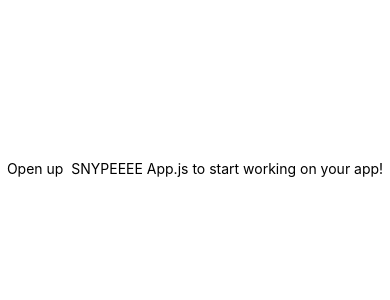
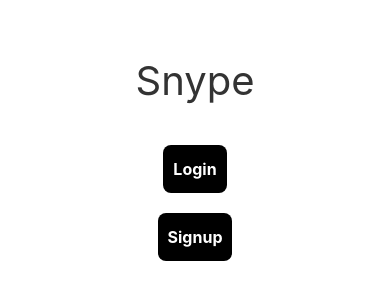
Before and after one commit to justinyu9/SnypeV2, a React Native app in the folder Snype/: screen / in a window 390 px wide. Shown: the part 254-554 px from the top of the page. Built offline with nearby package versions, Linux system fonts and the light colour scheme.

Commit message:
Created login and signup with basic validation

```diff
--- a/Snype/App.js
+++ b/Snype/App.js
@@ -1,10 +1,47 @@
-import React from 'react';
-import { StyleSheet, Text, View } from 'react-native';
+import React, {useState} from 'react';
+import { StyleSheet, Text, View, TouchableOpacity, Modal, TouchableWithoutFeedback, Keyboard } from 'react-native';
+import {MaterialIcons} from '@expo/vector-icons';
+import {globalStyles} from './styles/global';
+import LoginButton from './shared/login_button';
+import LoginForm from './screens/login_form'
+import SignUpForm from './screens/signup_form'
 
 export default function App() {
+  const [loginModalOpen, setLoginModalOpen] = useState(false);
+  const [signupModalOpen, setSignupModalOpen] = useState(false);
+
   return (
     <View style={styles.container}>
-      <Text>Open up  SNYPEEEE App.js to start working on your app!</Text>
+      <Modal visible={loginModalOpen} animationType='slide'>
+        <TouchableWithoutFeedback onPress={Keyboard.dismiss}>
+          <View style={styles.modalContent}>
+            <MaterialIcons
+              name='close'
+              size={28}
+              onPress = {()=>setLoginModalOpen(false)}
+              style={{...styles.modalToggle, ...styles.modalClose}}
+            />
+            <LoginForm/>
+          </View>
+        </TouchableWithoutFeedback>
+      </Modal>
+      <Modal visible={signupModalOpen} animationType='slide'>
+        <TouchableWithoutFeedback onPress={Keyboard.dismiss}>
+          <View style={styles.modalContent}>
+            <MaterialIcons
+              name='close'
+              size={28}
+              onPress = {()=>setSignupModalOpen(false)}
+              style={{...styles.modalToggle, ...styles.modalClose}}
+            />
+            <SignUpForm/>
+          </View>
+        </TouchableWithoutFeedback>
+      </Modal>
+      <Text style={globalStyles.titleText}>Snype</Text>
+      <LoginButton text='Login' onPress = {()=>setLoginModalOpen(true)}/>
+      <LoginButton text='Signup' onPress = {()=>setSignupModalOpen(true)}/>
+
     </View>
   );
 }
@@ -16,4 +53,19 @@ const styles = StyleSheet.create({
     alignItems: 'center',
     justifyContent: 'center',
   },
+  modalToggle:{
+      marginBottom: 10,
+      borderWidth: 1,
+      borderColor: '#f2f2f2',
+      padding: 10,
+      borderRadius: 10,
+      alignSelf: 'center',
+    },
+  modalClose:{
+    marginTop: 20,
+    marginBottom: 0,
+  },
+  modalContent:{
+    flex: 1,
+  },
 });
--- /dev/null
+++ b/Snype/screens/login_form.js
@@ -0,0 +1,54 @@
+import React from 'react';
+import { StyleSheet, Button, View, TextInput, Text } from 'react-native';
+import {globalStyles} from '../styles/global';
+import {Formik} from 'formik';
+import * as yup from 'yup';
+import LoginSubmitButton from '../shared/login_submit_button';
+
+// const reviewSchema = yup.object({
+//   title: yup.string()
+//     .required()
+//     .min(4),
+//   body: yup.string()
+//     .required()
+//     .min(8),
+//   rating: yup.string()
+//     .required()
+//     .test('is-num-1-5', 'Rating must be a number 1-5', (val)=>{
+//       return parseInt(val)<6 && parseInt(val)>0;
+//     })
+// })
+
+export default function LoginForm() {
+
+    return (
+      <View style={globalStyles.container}>
+        <Formik
+          initialValues={{ Username: '', Password: ''}}
+        >
+          {(props)=>(
+            <View>
+              <TextInput
+                style={globalStyles.input}
+                placeholder='Username'
+                onChangeText={props.handleChange('title')}
+                value={props.values.title}
+              />
+
+              <TextInput
+                secureTextEntry={true}
+                style={globalStyles.input}
+                placeholder='Password'
+                onChangeText={props.handleChange('body')}
+                value={props.values.body}
+              />
+
+              <LoginSubmitButton text='submit' onPress={props.handleSubmit}/>
+            </View>
+          )}
+        </Formik>
+
+      </View>
+    )
+
+}
--- /dev/null
+++ b/Snype/screens/signup_form.js
@@ -0,0 +1,99 @@
+import React from 'react';
+import { StyleSheet, Button, View, TextInput, Text } from 'react-native';
+import {globalStyles} from '../styles/global';
+import {Formik} from 'formik';
+import * as yup from 'yup';
+import SignupSubmitButton from '../shared/signup_submit_button';
+
+const phoneRegExp = /^((\\+[1-9]{1,4}[ \\-]*)|(\\([0-9]{2,3}\\)[ \\-]*)|([0-9]{2,4})[ \\-]*)*?[0-9]{3,4}?[ \\-]*[0-9]{3,4}?$/
+
+const reviewSchema = yup.object({
+  username: yup.string()
+    .required()
+    .label('Username')
+    .min(4),
+  email: yup.string()
+    .required()
+    .label('Email')
+    .email()
+    .min(8),
+  password: yup.string()
+    .required()
+    .label('Password')
+    .min(2, 'Password too short'),
+  verify_password: yup.string()
+    .required()
+    .test('passwords-match', 'Passwords must match', function(val) {
+      return this.parent.password === val;
+    }),
+  phone_number: yup.string()
+    .required()
+    .matches(phoneRegExp, 'Phone number is not valid')
+})
+
+export default function SignUpForm() {
+
+    return (
+      <View style={globalStyles.container}>
+        <Formik
+          initialValues={{ title: '', body: '', rating: ''}}
+          validationSchema={reviewSchema}
+          onSubmit={(values, actions)=>{
+            actions.resetForm();
+            addReview(values);
+          }}
+        >
+          {(props)=>(
+            <View>
+              <TextInput
+                style={globalStyles.input}
+                placeholder='Username'
+                onChangeText={props.handleChange('username')}
+                value={props.values.username}
+              />
+              <Text style={globalStyles.errorText}>{props.touched.username && props.errors.username}</Text>
+
+              <TextInput
+                style={globalStyles.input}
+                placeholder='Email'
+                onChangeText={props.handleChange('email')}
+                value={props.values.email}
+              />
+              <Text style={globalStyles.errorText}>{props.touched.email && props.errors.email}</Text>
+
+              <TextInput
+                style={globalStyles.input}
+                placeholder='Password'
+                onChangeText={props.handleChange('password')}
+                value={props.values.password}
+                secureTextEntry={true}
+              />
+              <Text style={globalStyles.errorText}>{props.touched.password && props.errors.password}</Text>
+
+              <TextInput
+                style={globalStyles.input}
+                placeholder='Re-enter Password'
+                onChangeText={props.handleChange('verify_password')}
+                value={props.values.verify_password}
+                secureTextEntry={true}
+              />
+              <Text style={globalStyles.errorText}>{props.touched.verify_password && props.errors.verify_password}</Text>
+
+              <TextInput
+                style={globalStyles.input}
+                placeholder='Phone Number'
+                onChangeText={props.handleChange('phone_number')}
+                value={props.values.phone_number}
+                keyboardType='numeric'
+              />
+              <Text style={globalStyles.errorText}>{props.touched.phone_number && props.errors.phone_number}</Text>
+
+              <SignupSubmitButton text='Submit' onPress={props.handleSubmit}/>
+            </View>
+          )}
+        </Formik>
+
+      </View>
+    )
+
+}
--- /dev/null
+++ b/Snype/shared/login_button.js
@@ -0,0 +1,29 @@
+import React from 'react';
+import { StyleSheet, Text, View, TouchableOpacity } from 'react-native';
+
+export default function LoginButton( { text, onPress } ){
+  return(
+    <TouchableOpacity onPress={onPress}>
+      <View style={styles.button}>
+        <Text style={styles.buttonText}>{text}</Text>
+      </View>
+    </TouchableOpacity>
+  )
+}
+
+const styles = StyleSheet.create({
+    button:{
+      borderRadius: 8,
+      paddingVertical: 14,
+      marginBottom: 20,
+      paddingHorizontal: 10,
+      backgroundColor: 'black',
+      color: 'white',
+    },
+    buttonText:{
+      color: 'white',
+      fontWeight: 'bold',
+      fontSize: 16,
+      textAlign: 'center',
+    }
+  });
--- /dev/null
+++ b/Snype/shared/login_submit_button.js
@@ -0,0 +1,28 @@
+import React from 'react';
+import { StyleSheet, Text, View, TouchableOpacity } from 'react-native';
+
+export default function LoginSubmitButton( { text, onPress } ){
+  return(
+    <TouchableOpacity onPress={onPress}>
+      <View style={styles.button}>
+        <Text style={styles.buttonText}>{text}</Text>
+      </View>
+    </TouchableOpacity>
+  )
+}
+
+const styles = StyleSheet.create({
+    button:{
+      borderRadius: 8,
+      paddingVertical: 14,
+      paddingHorizontal: 10,
+      backgroundColor: 'black',
+    },
+    buttonText:{
+      color: 'white',
+      fontWeight: 'bold',
+      textTransform: 'uppercase',
+      fontSize: 16,
+      textAlign: 'center',
+    }
+  });
--- /dev/null
+++ b/Snype/shared/signup_submit_button.js
@@ -0,0 +1,28 @@
+import React from 'react';
+import { StyleSheet, Text, View, TouchableOpacity } from 'react-native';
+
+export default function SignupSubmitButton( { text, onPress } ){
+  return(
+    <TouchableOpacity onPress={onPress}>
+      <View style={styles.button}>
+        <Text style={styles.buttonText}>{text}</Text>
+      </View>
+    </TouchableOpacity>
+  )
+}
+
+const styles = StyleSheet.create({
+    button:{
+      borderRadius: 8,
+      paddingVertical: 14,
+      paddingHorizontal: 10,
+      backgroundColor: 'black',
+    },
+    buttonText:{
+      color: 'white',
+      fontWeight: 'bold',
+      textTransform: 'uppercase',
+      fontSize: 16,
+      textAlign: 'center',
+    }
+  });
--- /dev/null
+++ b/Snype/styles/global.js
@@ -0,0 +1,31 @@
+import { StyleSheet } from 'react-native';
+
+export const globalStyles = StyleSheet.create({
+  container: {
+    flex: 1,
+    padding: 20,
+  },
+  paragraph: {
+    marginVertical: 8,
+    lineHeight: 20,
+  },
+  input: {
+    borderWidth: 1,
+    borderColor: '#ddd',
+    padding: 8,
+    fontSize: 18,
+    borderRadius: 6,
+  },
+  errorText: {
+    color: 'crimson',
+    fontWeight: 'bold',
+    marginBottom: 2,
+    marginTop: 2,
+    textAlign: 'center',
+  },
+  titleText: {
+    fontSize: 40,
+    paddingBottom: 40,
+    color: '#333',
+  },
+});
```
